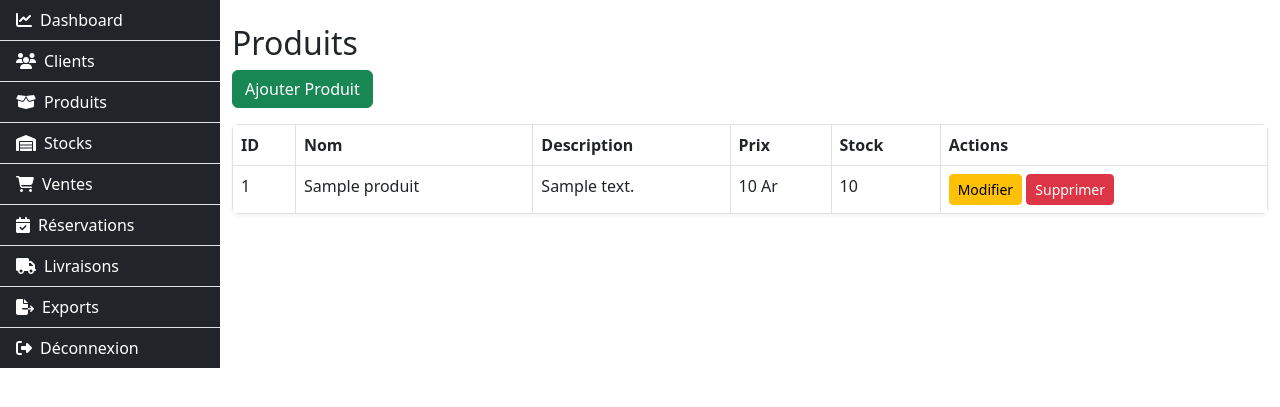
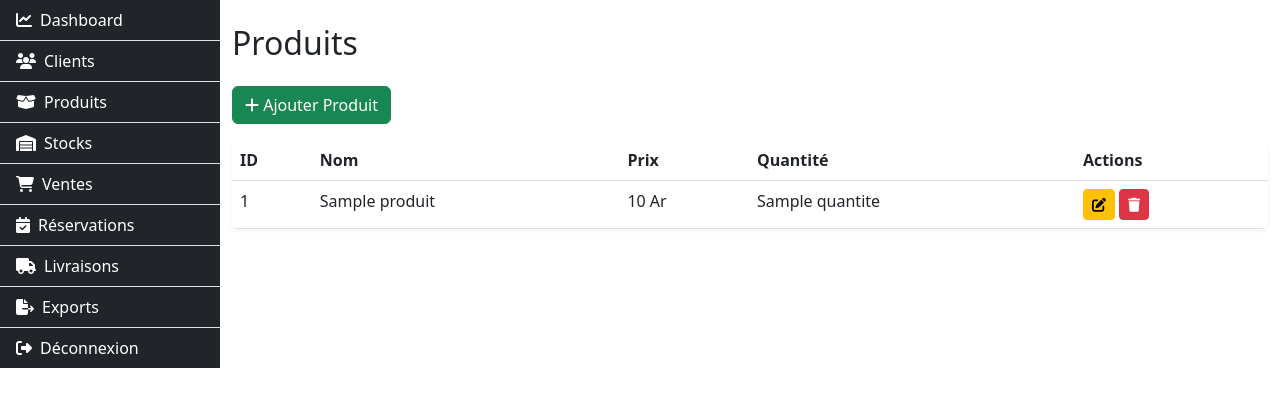
Before and after one commit to tino669244/Ruine-Comptable, a Python web app: template templates/produits.html in a window 1280 px wide. Shown: the part 57-464 px from the top of the page. Run offline with Jinja, Linux system fonts and the light colour scheme; the template is opened without the code that fills it: most values are stand-ins (such as "Sample title", 1, 10 or a date in 2020).

Commit message:
Update produits.html

```diff
--- a/templates/produits.html
+++ b/templates/produits.html
@@ -1,29 +1,69 @@
 {% extends "base.html" %}
 {% block content %}
-<h2>Produits</h2>
-<a href="{{ url_for('produits.add_produit') }}" class="btn btn-success mb-3">Ajouter Produit</a>
-<table class="table table-bordered">
+<h2 class="mb-4">Produits</h2>
+
+<button class="btn btn-success mb-3" data-bs-toggle="modal" data-bs-target="#addProduitModal">
+  <i class="fa fa-plus"></i> Ajouter Produit
+</button>
+
+<table class="table table-hover">
   <thead>
     <tr>
-            <th>ID</th><th>Nom</th><th>Description</th><th>Prix</th><th>Stock</th><th>Actions</th>
+      <th>ID</th>
+      <th>Nom</th>
+      <th>Prix</th>
+      <th>Quantité</th>
+      <th>Actions</th>
     </tr>
   </thead>
   <tbody>
     {% for produit in produits %}
     <tr>
       <td>{{ produit.id }}</td>
-            <td>{{ produit.name }}</td>
-            <td>{{ produit.description }}</td>
-            <td>{{ produit.price }} Ar</td>
-            <td>{{ produit.stock }}</td>
+      <td>{{ produit.nom }}</td>
+      <td>{{ produit.prix }} Ar</td>
+      <td>{{ produit.quantite }}</td>
       <td>
-                <a href="{{ url_for('produits.edit_produit', produit_id=produit.id) }}" class="btn btn-warning btn-sm">Modifier</a>
-                <form method="post" action="{{ url_for('produits.delete_produit', produit_id=produit.id) }}" style="display:inline">
-                    <button class="btn btn-danger btn-sm" onclick="return confirm('Supprimer ce produit ?')">Supprimer</button>
-                </form>
+        <a href="{{ url_for('produits.edit_produit', id=produit.id) }}" class="btn btn-warning btn-sm">
+          <i class="fa fa-edit"></i>
+        </a>
+        <a href="{{ url_for('produits.delete_produit', id=produit.id) }}" class="btn btn-danger btn-sm"
+           onclick="return confirm('Supprimer ce produit ?')">
+          <i class="fa fa-trash"></i>
+        </a>
       </td>
     </tr>
     {% endfor %}
   </tbody>
 </table>
+
+<!-- Modal Ajout -->
+<div class="modal fade" id="addProduitModal" tabindex="-1" aria-hidden="true">
+  <div class="modal-dialog">
+    <form method="post" action="{{ url_for('produits.add_produit') }}" class="modal-content">
+      <div class="modal-header">
+        <h5 class="modal-title">Ajouter Produit</h5>
+        <button type="button" class="btn-close" data-bs-dismiss="modal"></button>
+      </div>
+      <div class="modal-body">
+        <div class="mb-3">
+          <label class="form-label">Nom</label>
+          <input type="text" name="nom" class="form-control" required>
+        </div>
+        <div class="mb-3">
+          <label class="form-label">Prix</label>
+          <input type="number" name="prix" class="form-control" step="0.01" required>
+        </div>
+        <div class="mb-3">
+          <label class="form-label">Quantité</label>
+          <input type="number" name="quantite" class="form-control" required>
+        </div>
+      </div>
+      <div class="modal-footer">
+        <button class="btn btn-secondary" data-bs-dismiss="modal">Annuler</button>
+        <button class="btn btn-success">Enregistrer</button>
+      </div>
+    </form>
+  </div>
+</div>
 {% endblock %}
```
Lines whose indentation alone changed are shown as unchanged.
